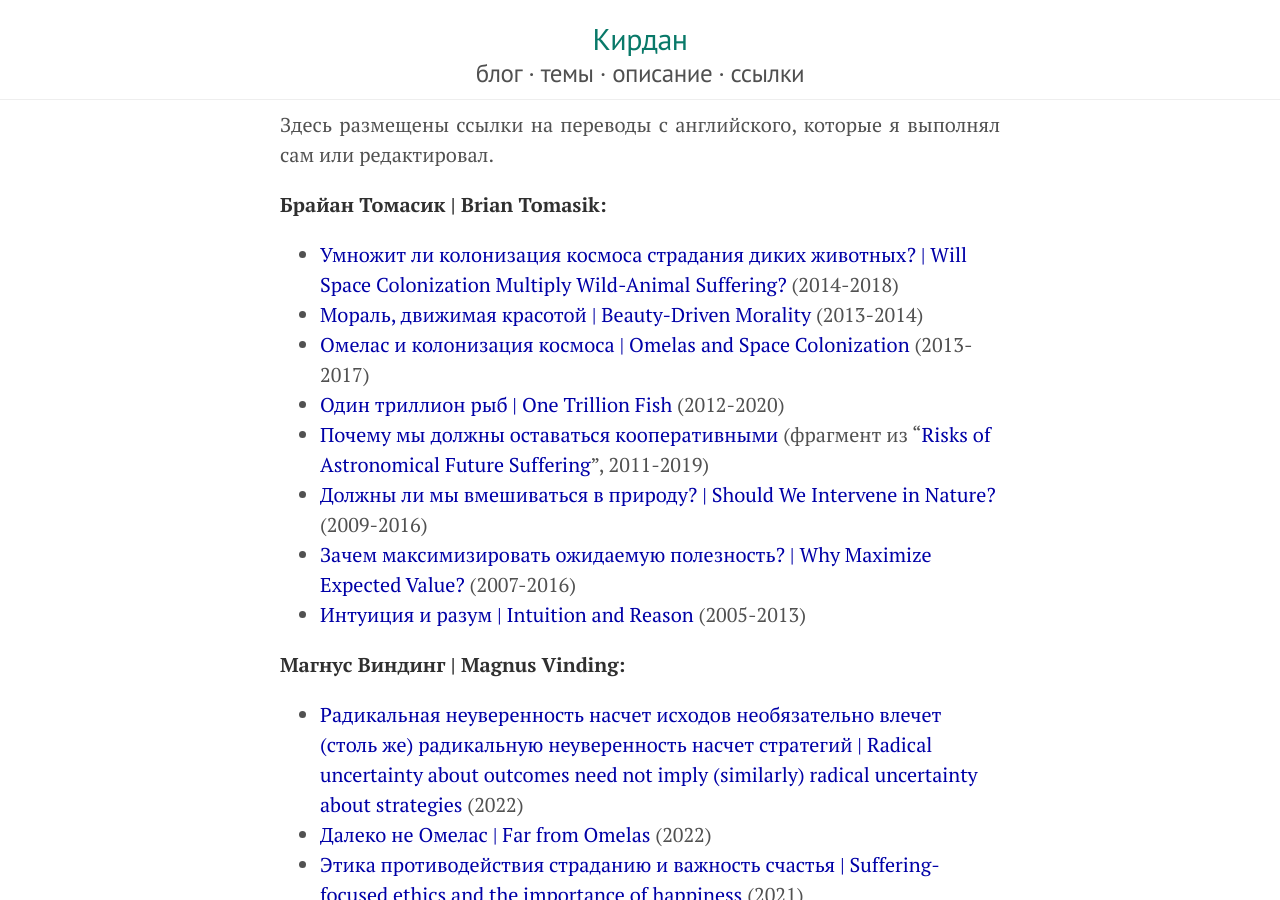
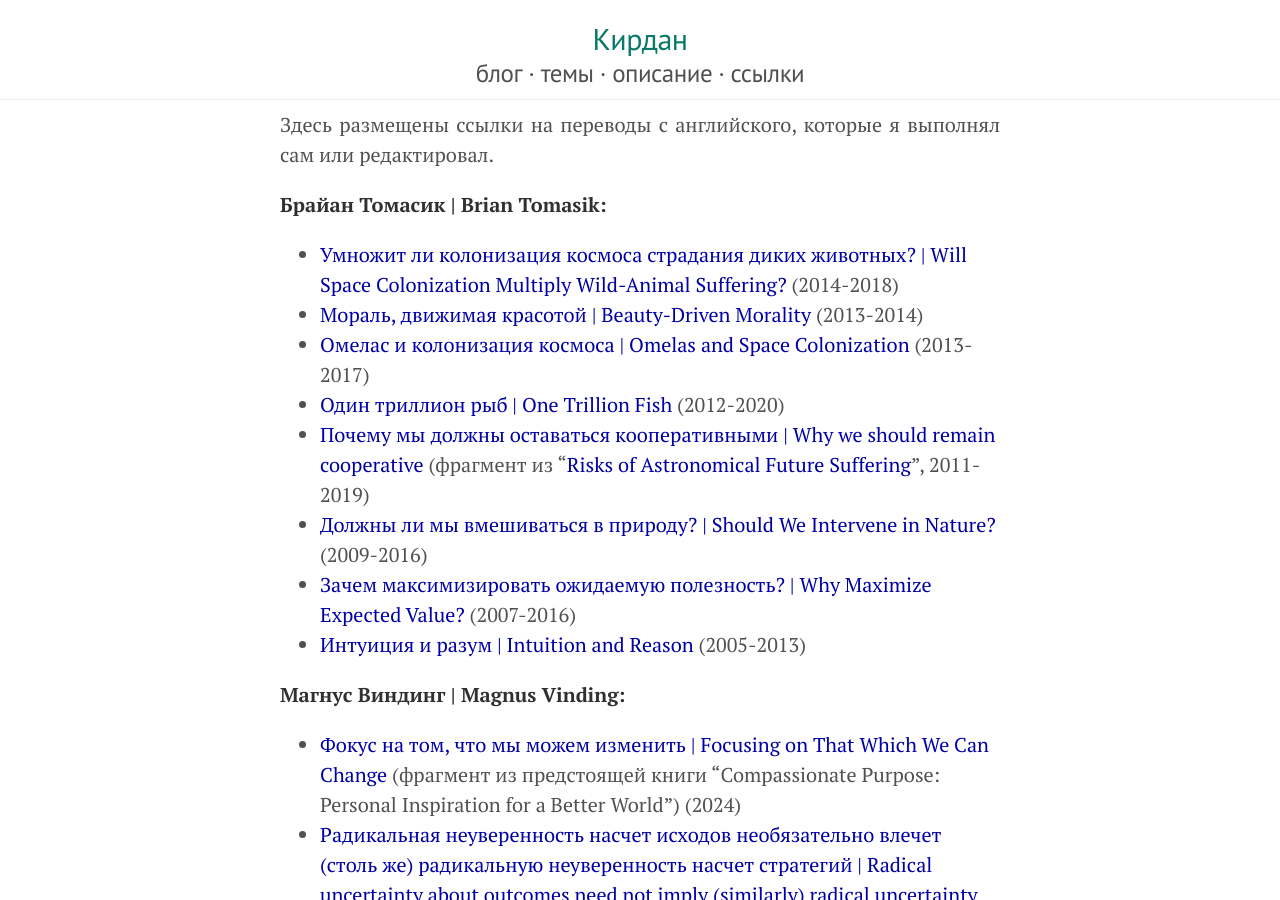
Before and after one commit to KKirdan/kkirdan.github.io, a Jekyll site: the page built from translations/index.md, in a window 1280 px wide and 900 px high. Built offline with Jekyll 4.4.1, drawn with Linux system fonts in a browser that asks for light colours.

Commit message:
Update index.md

```diff
--- a/translations/index.md
+++ b/translations/index.md
@@ -9,12 +9,13 @@ title: "Переводы"
 * [Мораль, движимая красотой \| Beauty-Driven Morality](https://reducingsuffering.github.io/brian-tomasik-beauty-driven-morality.html) (2013-2014)
 * [Омелас и колонизация космоса \| Omelas and Space Colonization](https://reducingsuffering.github.io/brian-tomasik-omelas-and-space-colonization.html) (2013-2017)
 * [Один триллион рыб \| One Trillion Fish](https://reducingsuffering.github.io/brian-tomasik-one-trillion-fish.html) (2012-2020)
-* [Почему мы должны оставаться кооперативными](https://reducingsuffering.github.io/brian-tomasik-1.html) (фрагмент из "[Risks of Astronomical Future Suffering](https://longtermrisk.org/risks-of-astronomical-future-suffering)", 2011-2019)
+* [Почему мы должны оставаться кооперативными \| Why we should remain cooperative](https://reducingsuffering.github.io/brian-tomasik-1.html) (фрагмент из "[Risks of Astronomical Future Suffering](https://longtermrisk.org/risks-of-astronomical-future-suffering)", 2011-2019)
 * [Должны ли мы вмешиваться в природу? \| Should We Intervene in Nature?](https://reducingsuffering.github.io/brian-tomasik-should-we-intervene-in-nature.html) (2009-2016)
 * [Зачем максимизировать ожидаемую полезность? \| Why Maximize Expected Value?](https://reducingsuffering.github.io/brian-tomasik-why-maximize-expected-value.html) (2007-2016)
 * [Интуиция и разум \| Intuition and Reason](https://reducingsuffering.github.io/brian-tomasik-intuition-and-reason.html) (2005-2013)
 
 **Магнус Виндинг \| Magnus Vinding:**
+* [Фокус на том, что мы можем изменить \| Focusing on That Which We Can Change](https://reducingsuffering.github.io/magnus-vinding-1.html) (фрагмент из предстоящей книги "Compassionate Purpose: Personal Inspiration for a Better World") (2024)
 * [Радикальная неуверенность насчет исходов необязательно влечет (столь же) радикальную неуверенность насчет стратегий \| Radical uncertainty about outcomes need not imply (similarly) radical uncertainty about strategies](https://reducingsuffering.github.io/magnus-vinding-strategic-uncertainty.html) (2022)
 * [Далеко не Омелас \| Far from Omelas](https://reducingsuffering.github.io/magnus-vinding-far-from-omelas.html) (2022)
 * [Этика противодействия страданию и важность счастья \| Suffering-focused ethics and the importance of happiness](https://reducingsuffering.github.io/magnus-vinding-suffering-focused-ethics-and-the-importance-of-happiness.html) (2021)
```
